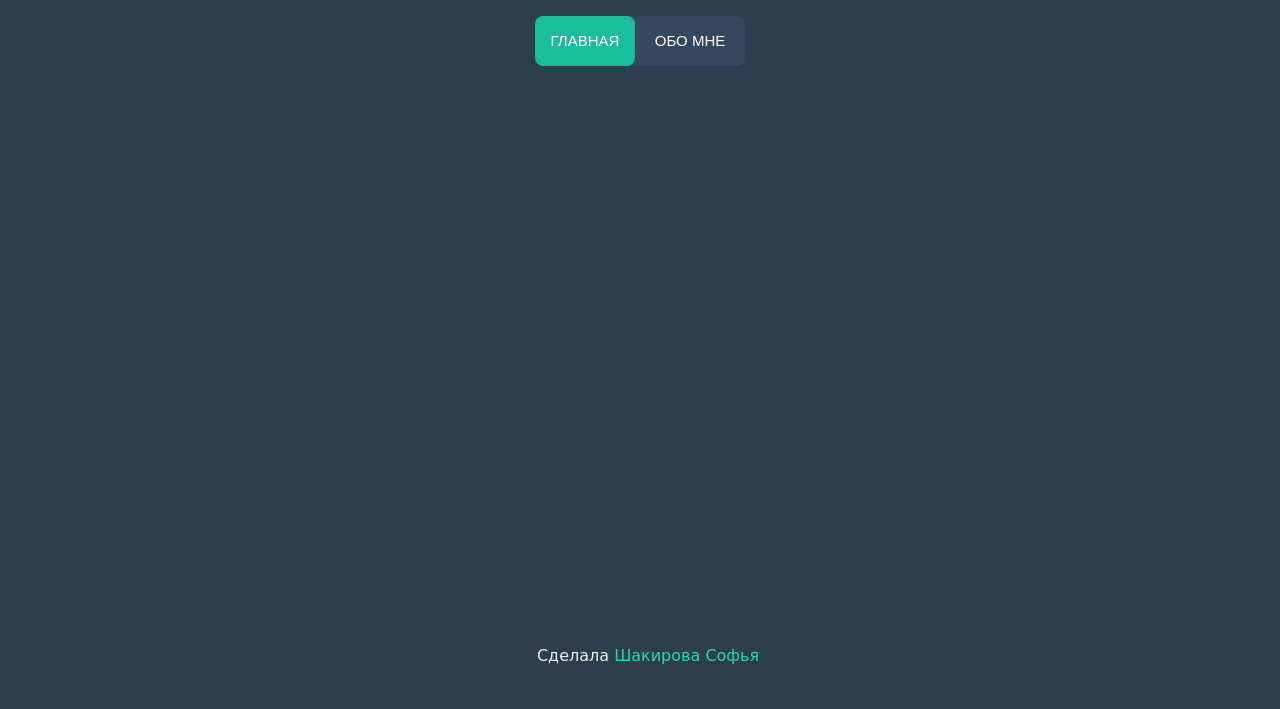
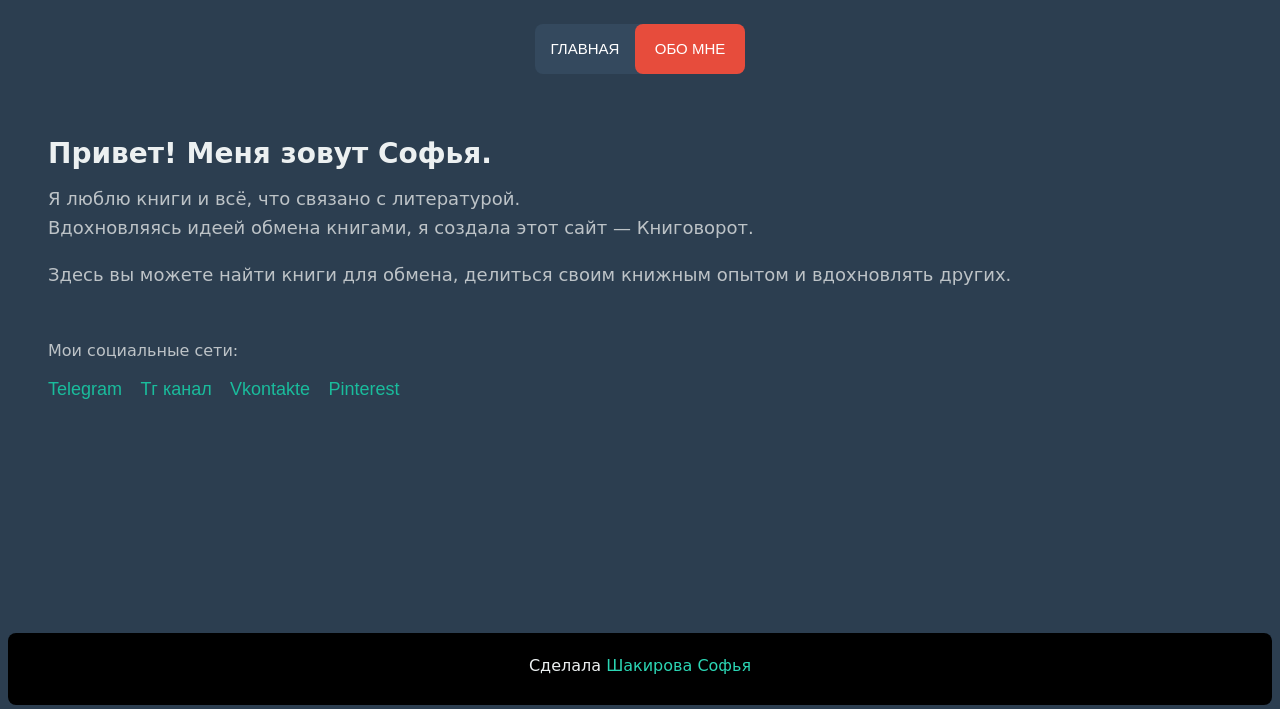
Before and after one commit to Kartavichh/Sofa_site, a plain HTML site: page about.html in a window 1280 px wide. Shown: the part 99-808 px from the top of the page. Drawn offline with Linux system fonts and the light colour scheme.

Commit message:
modified:   about.html 	modified:   index.html 	new file:   point.jpg 	modified:   style.css

```diff
--- a/about.html
+++ b/about.html
@@ -5,21 +5,36 @@
     <meta name="viewport" content="width=device-width, initial-scale=1.0">
     <link rel="icon" href="book.svg" type="image/x-icon">
     <link rel="stylesheet" href="style.css">
-    <title>Книговорот</title>
+    <title>Обо мне</title>
 </head>
 <body>
     <header>
-        <h1>Книговорот</h1>
+        <h1>Обо мне</h1>
+        <nav>
+            <a href="index.html">Главная</a>
+            <a href="about.html">Обо мне</a>
+            <div class="animation start-about"></div>
+        </nav>
+    </header>
 
-<nav>
-	<a href="index.html">Главная</a>
-	<a href="about.html">Обо мне</a>
-	<div class="animation start-home"></div>
-</nav>
+    <section class="about">
+        <div class="about-content">
+            <h2>Привет! Меня зовут Софья.</h2>
+            <p>Я люблю книги и всё, что связано с литературой. <br> Вдохновляясь идеей обмена книгами, я создала этот сайт — Книговорот.</p>
+            <p>Здесь вы можете найти книги для обмена, делиться своим книжным опытом и вдохновлять других.</p>
+        </div>
 
-<p>
-  Сделала <span>Шакирова Софья</span>
-</p>
-    </header>
+        <div class="social-links">
+            <p>Мои социальные сети:</p>
+            <a href="https://web.telegram.org" target="_blank" class="social-link">Telegram</a>
+            <a href="https://t.me/telegram" target="_blank" class="social-link">Тг канал</a>
+            <a href="https://vk.com" target="_blank" class="social-link">Vkontakte</a>
+            <a href="https://ru.pinterest.com/" target="_blank" class="social-link">Pinterest</a>
+        </div>
+    </section>
+
+    <footer role="contentinfo">
+        <p>Сделала <span>Шакирова Софья</span></p>
+    </footer>
 </body>
 </html>
--- a/style.css
+++ b/style.css
@@ -1,3 +1,26 @@
+/* Общий стиль для тела */
+body {
+    font-size: 12px;
+    font-family: sans-serif;
+    background: #2c3e50;
+    color: #ecf0f1;
+	min-height: 100%;
+	display: grid;
+	grid-template-rows: auto 1fr auto;
+}
+html {
+	height: 100%;
+  }
+/* Стиль для заголовков */
+h1 {
+    text-align: center;
+    margin: 40px 0;
+    font-size: 30px;
+    font-family: 'Cherry Swash', cursive;
+    text-shadow: 2px 2px 4px #000000;
+}
+
+/* Стиль для навигации */
 nav {
     margin: 27px auto 0;
     position: relative;
@@ -69,27 +92,61 @@ nav .start-contact, a:nth-child(5):hover~.animation {
     background-color: #e67e22;
 }
 
-body {
-	font-size: 12px;
-	font-family: sans-serif;
-	background: #2c3e50;
+/* Стиль для секции описания */
+.description {
+    display: flex;
+    justify-content: center;
+    align-items: center;
+    text-align: center;
+    flex-wrap: wrap;
+	margin-bottom: 100px;
 }
-h1 {
-	text-align: center;
-	margin: 40px 0 40px;
-	text-align: center;
-	font-size: 30px;
-	color: #ecf0f1;
-	text-shadow: 2px 2px 4px #000000;
+
+.description-content {
+    max-width: 600px;
+    margin: 20px;
+}
+
+h2 {
+    font-size: 28px;
     font-family: 'Cherry Swash', cursive;
+    margin-bottom: 15px;
 }
 
 p {
-    position: absolute;
+    font-size: 18px;
+    color: #bdc3c7;
+    line-height: 1.6;
+    margin-top: 10px;
+}
+
+/* Стиль для изображения */
+.description-image {
+    max-width: 300px;
+    border-radius: 8px;
+    box-shadow: 0px 4px 12px rgba(0, 0, 0, 0.5);
+    margin: 20px;
+}
+
+/* Мобильная адаптация */
+@media (max-width: 768px) {
+    .description {
+        flex-direction: column;
+    }
+
+    .description-content {
+        max-width: 90%;
+    }
+
+    .description-image {
+        max-width: 250px;
+        margin-top: 20px;
+    }
+}
+
+p {
     bottom: 20px;
     width: 100%;
-    text-align: center;
-    color: #ecf0f1;
     font-family: 'Cherry Swash',cursive;
     font-size: 16px;
 }
@@ -97,3 +154,69 @@ p {
 span {
     color: #2BD6B4;
 }
+footer{
+background-color: #000000;
+border-radius: 8px;
+margin-bottom: 4px;
+}
+header{
+	max-height: fit-content;
+}
+/* Стиль для страницы обо мне */
+.about {
+    display: flex;
+    flex-direction: column;
+    align-items: flex-start;
+    margin-top: 40px;
+    margin-left: 40px;
+    text-align: left;
+}
+
+.about-content h2 {
+    font-size: 28px;
+    font-family: 'Cherry Swash', cursive;
+    margin-bottom: 15px;
+}
+
+.about-content p {
+    font-size: 18px;
+    color: #bdc3c7;
+    line-height: 1.6;
+    margin-top: 10px;
+}
+
+/* Стиль для ссылок на соц. сети */
+.social-links {
+    margin-top: 20px;
+}
+
+.social-link {
+    font-size: 18px;
+    color: #1abc9c;
+    text-decoration: none;
+    margin-right: 15px;
+    display: inline-block;
+    transition: color 0.3s ease;
+	max-width: fit-content;
+}
+
+.social-link:hover {
+    color: #ecf0f1;
+}
+
+footer {
+    background-color: #000000;
+    border-radius: 8px;
+    margin-top: 40px;
+    padding: 10px;
+}
+
+footer p {
+    font-size: 16px;
+    text-align: center;
+    color: #ecf0f1;
+}
+
+span {
+    color: #2BD6B4;
+}
```
Also changed, not shown: index.html (+14 -9 lines), 1 other file. Lines whose indentation alone changed are shown as unchanged.
